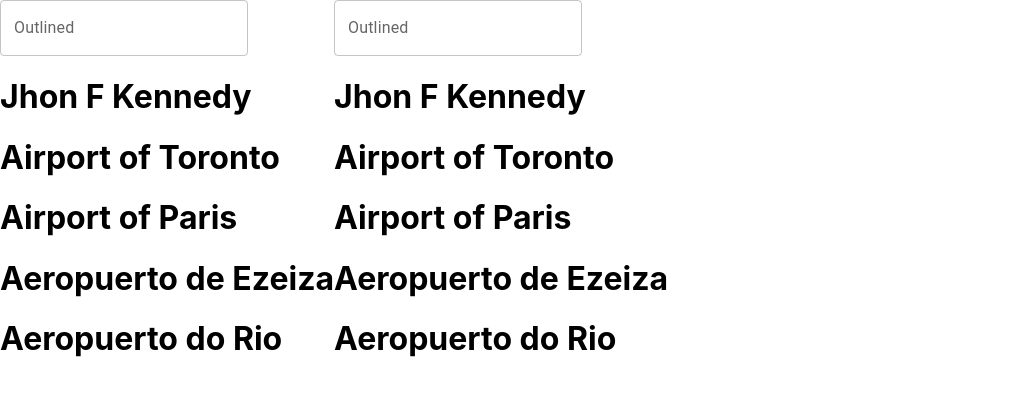
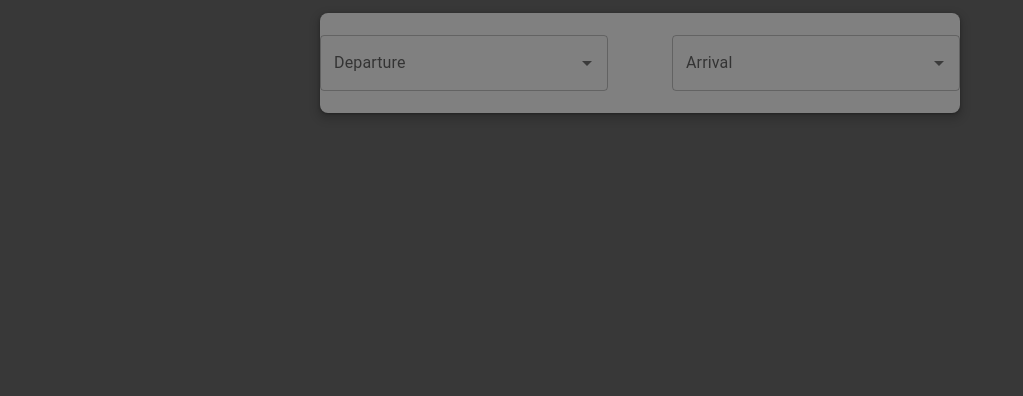
Before and after one commit to TheoTheNarmon/GFlights, a React (Create React App) app: page /flight in a window 1280 px wide. Shown: the top 396 px of the page, without its empty margins (0-1023 px from the left). Built offline with nearby package versions, Linux system fonts and the light colour scheme.

Commit message:
best desing

```diff
--- a/src/components/flight.tsx
+++ b/src/components/flight.tsx
@@ -7,10 +7,13 @@
 
 export default function FlightBox(props:Props){
     return(
-        <Box sx={{border:'10 black 10'}}>
-            <h4>From: {props.fly.departureAirportName}</h4>
-            <h4>For: {props.fly.arrivalAirportName}</h4>
-            <h5>{props.fly.durationMinutes}min</h5>
+        <Box sx={{display:'flex', width:'90%', height:'100px', justifyItems:'center', justifyContent:'center',alignItems:'center', gap:'1%', border:'1px solid black', borderRadius:'1rem', marginTop:'0.5%', backgroundColor:'darkgrey'}}>
+            <h3>{props.fly.airline}</h3>
+            <h3>{props.fly.departureTime}-{props.fly.arrivalTime}</h3>
+            <h3>{props.fly.departureTime}min</h3>
+            <h3>{props.fly.departureAirportName ?? props.fly.departureAirportCode} to {props.fly.arrivalAirportName ?? props.fly.arrivalAirportCode}</h3>
+            <h3>${props.fly.price ?? '-'}</h3>
+            <h3>{props.fly.status ?? ""}</h3>
         </Box>
     )
 }
--- /dev/null
+++ b/src/components/searchBox/searchBox.tsx
@@ -0,0 +1,65 @@
+import React, { useState } from "react";
+import { Airport } from "../../model/Airport";
+//import './SearchBox.css'
+import { Autocomplete, Box, TextField } from "@mui/material";
+
+
+interface Props{
+    airports: Airport[]
+    function: (n:number, e: Airport) => void
+}
+
+export default function SearchBox(props: Props){
+    const [airportOne, setAirportOne] = useState<Airport>()
+    const [airportTwo, setAirportTwo] = useState<Airport>()
+
+    function handleChange(n:number, a:Airport){
+        if(n==1){
+            setAirportOne(a)
+        }
+        else{
+            setAirportTwo(a)
+        }
+        props.function(n,a)
+    }
+
+    return(
+        <Box sx={
+            {
+            display: 'flex',
+            backgroundColor:'grey',
+            width:'50%', height:'100px',
+            justifyContent:'center',
+            justifySelf:'center',
+            borderRadius: '8px',
+            alignItems:'center',
+            margin:'0 auto',
+            gap:'10%',
+            boxShadow: "0 1px 3px 0 rgba(0,0,0,.3),0 4px 8px 3px rgba(0,0,0,.15)",
+            }}>
+
+            <Autocomplete
+            options={props.airports}
+            sx={{ width: 300 }}
+            renderInput={(params) => <TextField {...params} label="Departure" />}
+            value={airportOne}
+            getOptionLabel={(option)=>{return option.name;}}
+            isOptionEqualToValue={(option, value) => option.id === value.id}
+            onChange={(event: React.SyntheticEvent<Element, Event>,option: Airport | null) => {
+                if(option){handleChange(1,option)}
+            }}
+            />
+            <Autocomplete
+            options={props.airports}
+            sx={{ width: 300 }}
+            renderInput={(params) => <TextField {...params} label="Arrival" />}
+            value={airportTwo}
+            getOptionLabel={(option)=>{return option.name;}}
+            isOptionEqualToValue={(option, value) => option.id === value.id}
+            onChange={(event: React.SyntheticEvent<Element, Event>,option: Airport | null) => {
+                if(option){handleChange(2,option)}
+            }}
+            />
+        </Box>
+    )
+}
--- a/src/index.css
+++ b/src/index.css
@@ -5,6 +5,7 @@
     sans-serif;
   -webkit-font-smoothing: antialiased;
   -moz-osx-font-smoothing: grayscale;
+  background-color: rgb(56, 56, 56);
 }
 
 code {
--- a/src/model/Flight.ts
+++ b/src/model/Flight.ts
@@ -49,4 +49,12 @@
     new Flight("4","A6","A2","A1","2022-07-15","2024-07-15",20,"Airport of Toronto","Jhon F Kennedy"),
     new Flight("5","A7","A4","A2","2025-06-1","2024-06-2",1500,"Aeropuerto de Ezeiza","Airport of Toronto"),
     new Flight("6","A8","A1","A3","2024-02-10","2024-02-11",2600,"Jhon F Kennedy","Airport of Paris"),
+    new Flight("7","A1","A1","A4","2025-07-01","2025-07-02",1440,"Jhon F Kennedy","Aeropuerto de Ezeiza"),
+    new Flight("7","A1","A1","A4","2025-07-01","2025-07-02",1440,"Jhon F Kennedy","Aeropuerto de Ezeiza"),
+    new Flight("7","A1","A1","A4","2025-07-01","2025-07-02",1440,"Jhon F Kennedy","Aeropuerto de Ezeiza"),
+    new Flight("7","A1","A1","A4","2025-07-01","2025-07-02",1440,"Jhon F Kennedy","Aeropuerto de Ezeiza"),
+    new Flight("7","A1","A1","A4","2025-07-01","2025-07-02",1440,"Jhon F Kennedy","Aeropuerto de Ezeiza"),
+    new Flight("7","A1","A1","A4","2025-07-01","2025-07-02",1440,"Jhon F Kennedy","Aeropuerto de Ezeiza"),
+    new Flight("7","A1","A1","A4","2025-07-01","2025-07-02",1440,"Jhon F Kennedy","Aeropuerto de Ezeiza"),
+    new Flight("7","A1","A1","A4","2025-07-01","2025-07-02",1440,"Jhon F Kennedy","Aeropuerto de Ezeiza")
 ]
--- /dev/null
+++ b/src/routes/search/search.css
@@ -0,0 +1,7 @@
+.flightsGrid{
+    display: flex;
+    flex-direction: column;
+    margin: auto;
+    justify-content: center;
+    margin-top: 1%;
+}
--- a/src/routes/search/search.tsx
+++ b/src/routes/search/search.tsx
@@ -6,34 +6,21 @@
 import { flattenDiagnosticMessageText } from "typescript";
 import { searchFlight } from "../../services/flightService";
 import FlightBox from "../../components/flight";
+import SearchBox from "../../components/searchBox/searchBox";
+import './search.css'
 
 export default function Search(){
-    const [labelOne, setLabelOne] = useState("")
-    const [labelTwo, setLabelTwo] = useState("")
-    const [airportsOne, setAirportsOne] = useState<Airport[]>([])
-    const [airportsTwo, setAirportsTwo] = useState<Airport[]>([])
     const [airportOne, setAirportOne] = useState<Airport>()
     const [airportTwo, setAirportTwo] = useState<Airport>()
     const [flights, setFlights] = useState<Flight[]>([])
 
     useEffect(() =>{
-        if(labelOne == ""){setAirportsOne(Airports)}
-        if(labelTwo == ""){setAirportsTwo(Airports)}
 
         if(airportOne && airportTwo){
             setFlights(searchFlight(airportOne.code,airportTwo.code,Flights))
         }
     })
 
-
-    const handleChangeAirports=(number:number,e:string) => {
-        if(number == 1){
-            setLabelOne(e)
-            setAirportsOne(searchAirport(labelOne,Airports))}
-        else{
-            setLabelTwo(e)
-            setAirportsTwo(searchAirport(labelTwo,Airports))}
-    }
 
     const handleChangeAirport=(number:number,e:Airport) =>{
         if(number == 1){
@@ -45,44 +32,18 @@
     }
 
     return(
-        <>
-        <div style={{display:'flex'}}>
-            <div >
-            <TextField
-                id="outlined-basic"
-                label="Outlined"
-                variant="outlined"
-                value={labelOne}
-                onChange={(e) => handleChangeAirports(1,e.target.value)}
-                />
-                {airportsOne.map((airport)=> (
-                    <h1 onClick={() => handleChangeAirport(1,airport)}>{airport.name}</h1>
-                ))}
-            </div>
+        <div style={{justifyContent:'center', justifyItems:'center', marginTop:'1%'}}>
 
-            <div>
-            <TextField
-                id="outlined-basic"
-                label="Outlined"
-                variant="outlined"
-                value={labelTwo}
-                onChange={(e) => handleChangeAirports(2,e.target.value)}
-                />
-                {airportsTwo.map((airport)=> (
-                    <h1 onClick={() => handleChangeAirport(2,airport)}>{airport.name}</h1>
+            <SearchBox
+                airports={Airports}
+                function={handleChangeAirport}
+            />
+
+            <div className="flightsGrid">
+                {flights.map((flight)=>(
+                    <FlightBox fly={flight}></FlightBox>
                 ))}
             </div>
         </div>
-
-        <div>
-            <div style={{display:'flex'}}>
-                <h2>{airportOne?.name}</h2>
-                <h2>{airportTwo?.name}</h2>
-            </div>
-            {flights.map((flight)=>(
-                <FlightBox fly={flight}></FlightBox>
-            ))}
-        </div>
-        </>
     )
 }
```
